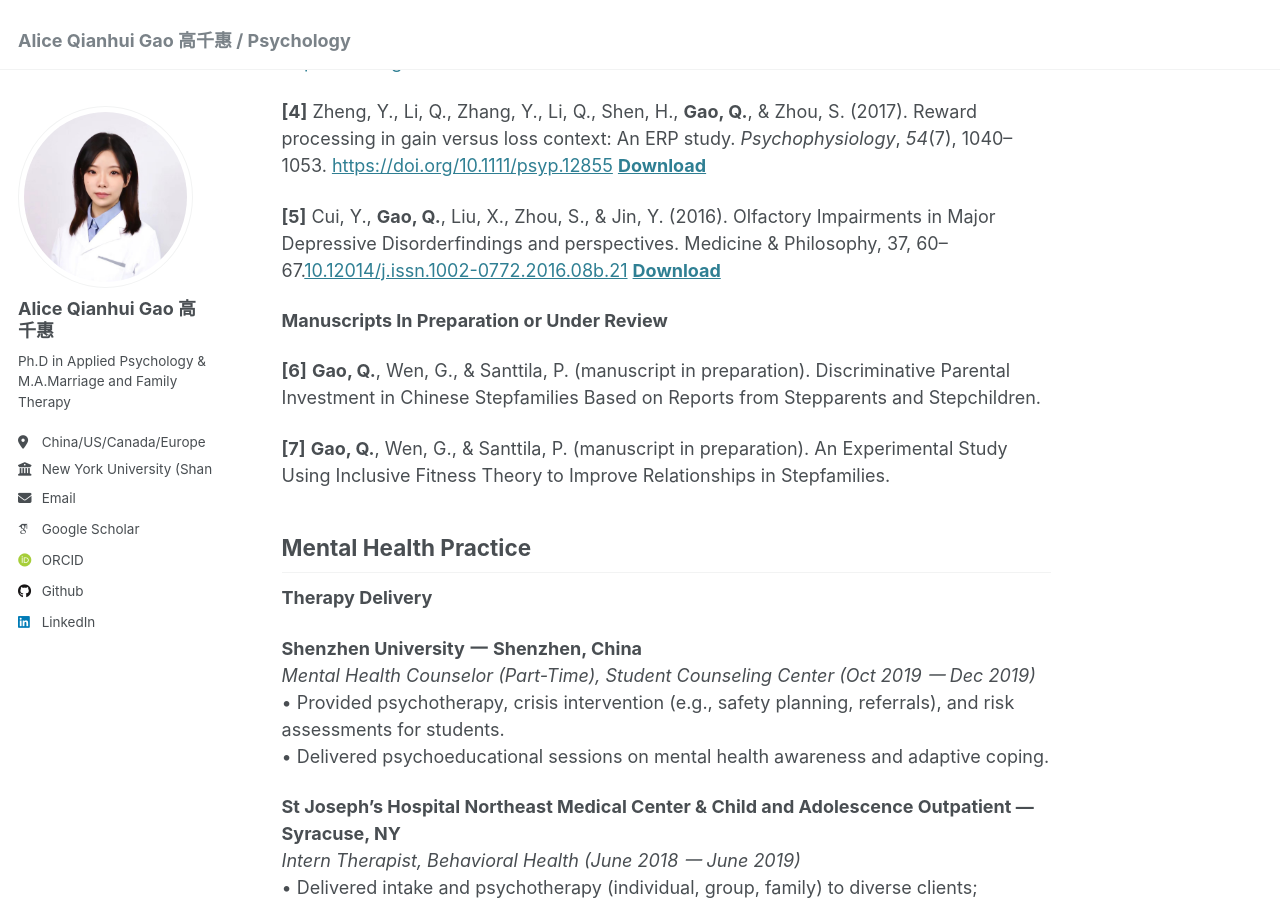
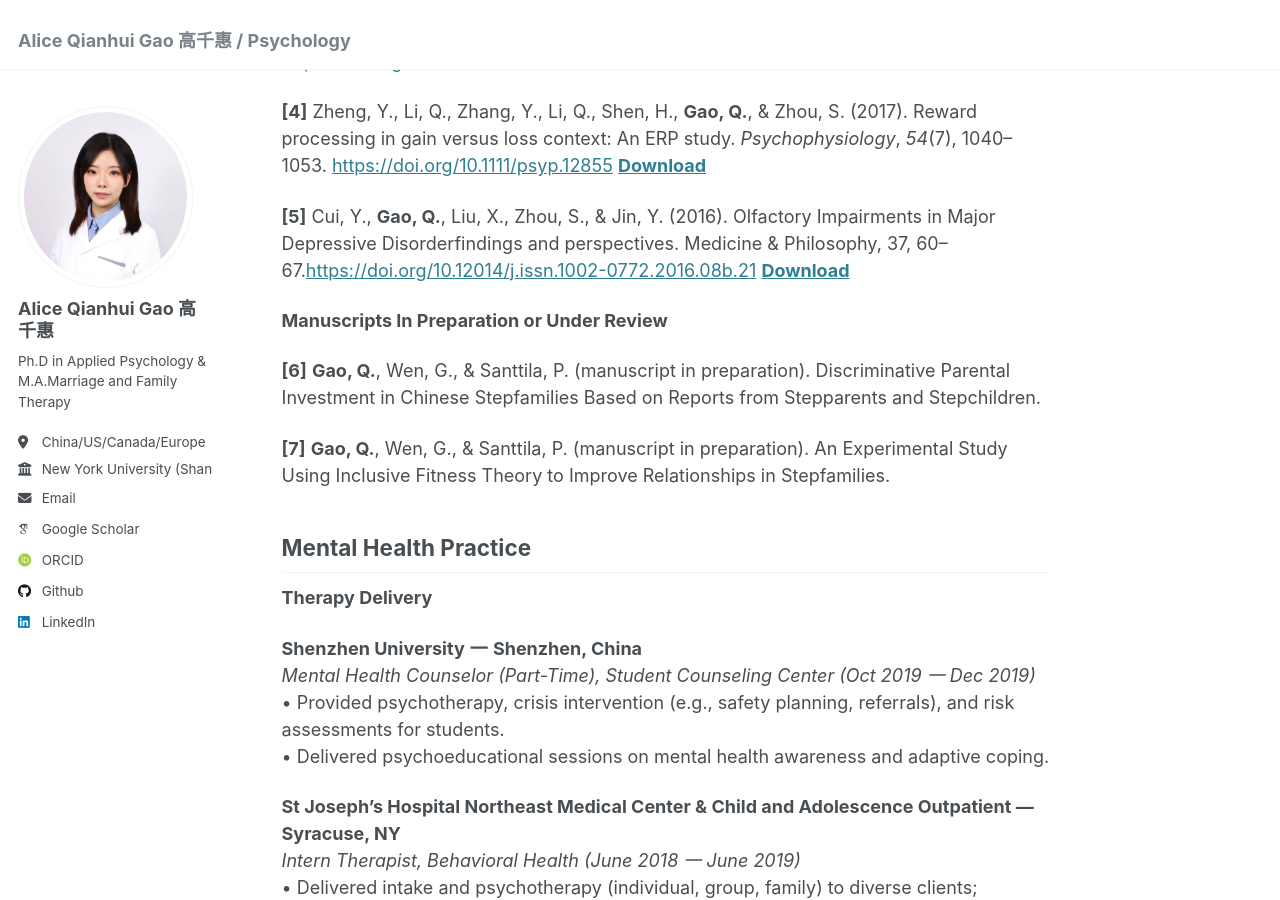
Before and after one commit to alicepsychology/alicepsychology.com, a Jekyll site: the page built from _pages/about.md, in a window 1280 px wide and 900 px high, scrolled down 1832 px. Built offline with Jekyll 4.4.1, drawn with Linux system fonts in a browser that asks for light colours; some web fonts are replaced; part of the change alters nothing that is shown.

Commit message:
Update about.md

```diff
--- a/_pages/about.md
+++ b/_pages/about.md
@@ -55,7 +55,7 @@ Bachelor of Science, Applied Psychology (Sep 2013 - July 2017) <br />
 
 **[4]** Zheng, Y., Li, Q., Zhang, Y., Li, Q., Shen, H., **Gao, Q.**, & Zhou, S. (2017). Reward processing in gain versus loss context: An ERP study. _Psychophysiology_, _54_(7), 1040–1053. [https://doi.org/10.1111/psyp.12855](https://doi.org/10.1111/psyp.12855) [**Download**](../files/[4] Zheng-2017-Reward-processing-in-gain-versus-lo.pdf) <br />
 
-**[5]** Cui, Y., **Gao, Q.**, Liu, X., Zhou, S., & Jin, Y. (2016). Olfactory Impairments in Major Depressive Disorderfindings and perspectives. Medicine & Philosophy, 37, 60–67.[10.12014/j.issn.1002-0772.2016.08b.21](10.12014/j.issn.1002-0772.2016.08b.21) [**Download**](../files/[5] 抑郁症的嗅觉功能缺陷_发现与观点.pdf) <br />
+**[5]** Cui, Y., **Gao, Q.**, Liu, X., Zhou, S., & Jin, Y. (2016). Olfactory Impairments in Major Depressive Disorderfindings and perspectives. Medicine & Philosophy, 37, 60–67.[https://doi.org/10.12014/j.issn.1002-0772.2016.08b.21](https://doi.org/10.12014/j.issn.1002-0772.2016.08b.21) [**Download**](../files/[5] 抑郁症的嗅觉功能缺陷_发现与观点.pdf) <br />
 
 **Manuscripts In Preparation or Under Review**
 
```
